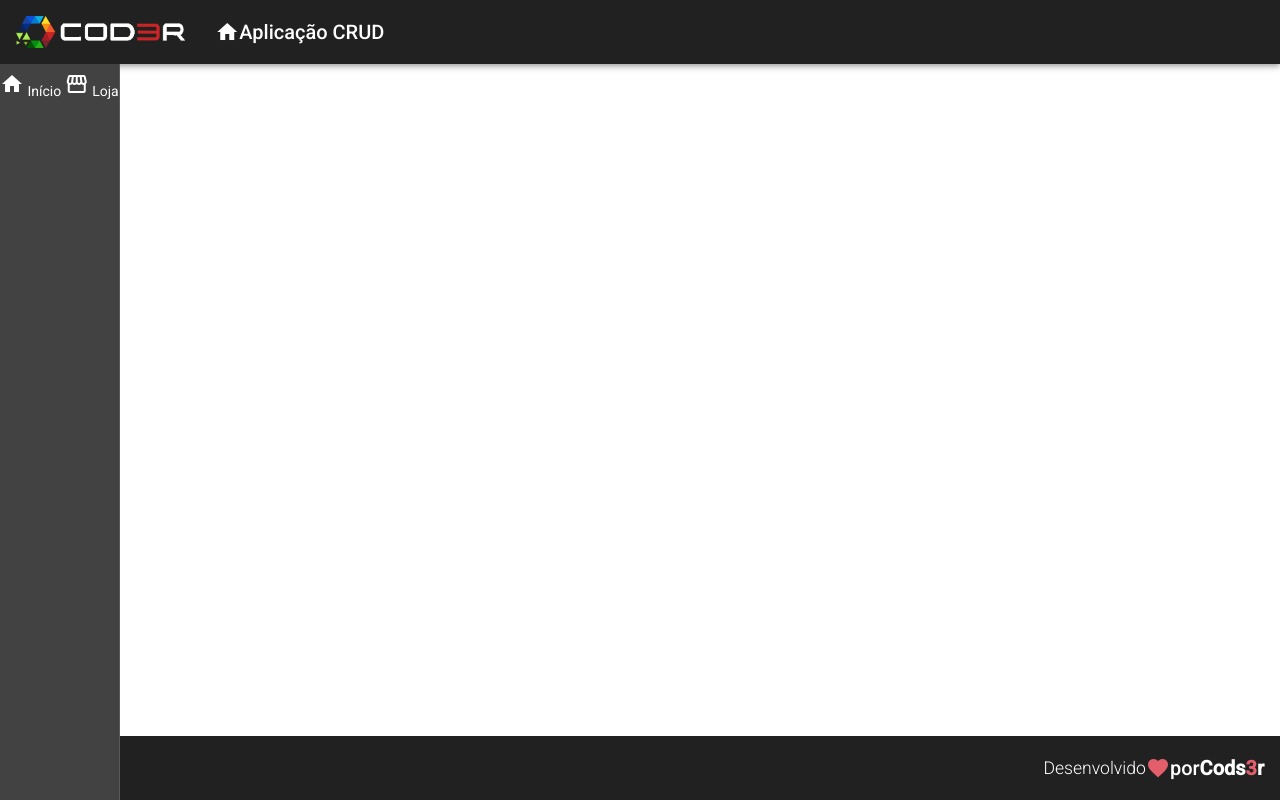
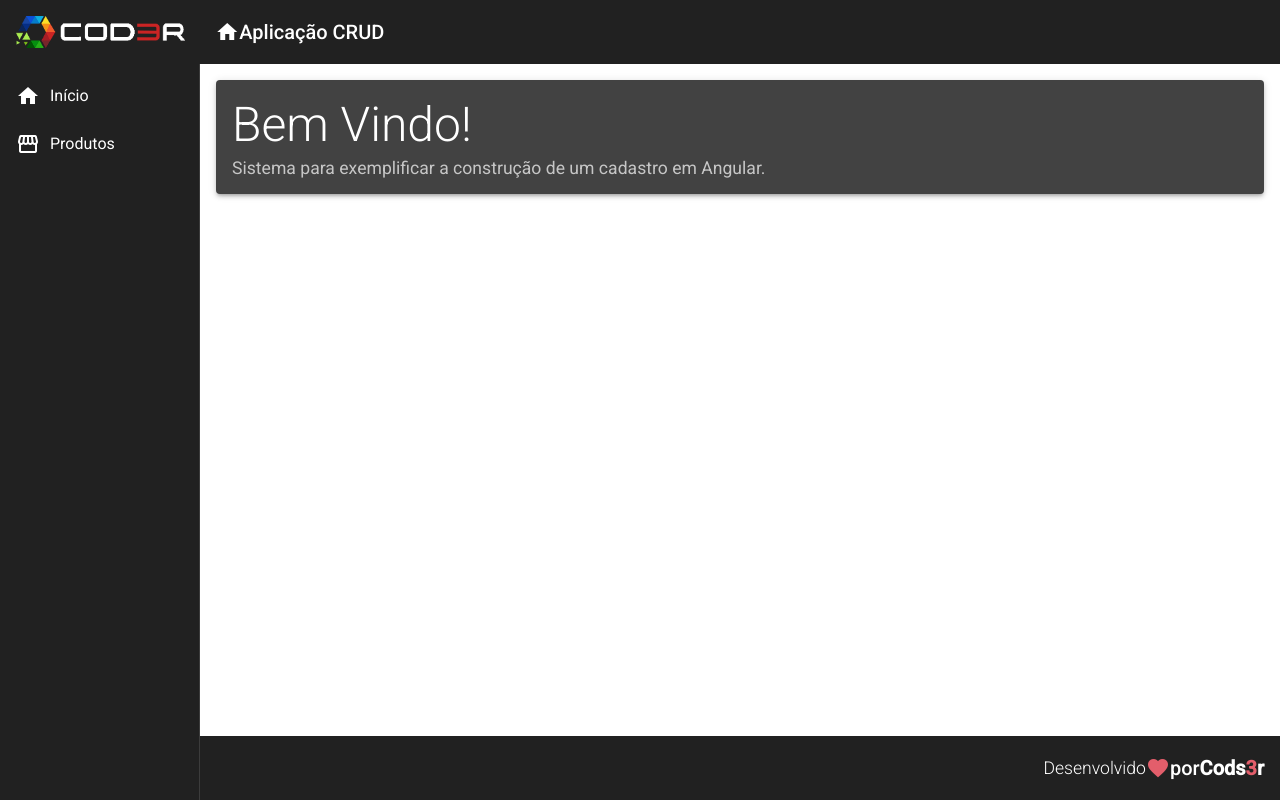
Before and after one commit to JonathanAndrade19/Curso_Angular9, an Angular app in the folder frontend/: page / in a window 1280 px wide. Built offline with nearby package versions, Linux system fonts and the light colour scheme.

Commit message:
creating the home page component

```diff
--- a/frontend/src/app/components/template/nav/nav.component.css
+++ b/frontend/src/app/components/template/nav/nav.component.css
@@ -0,0 +1,18 @@
+.sidenav{
+    background-color: #212121;
+    width: 200px;
+}
+
+.sidenav a{
+    color: #FFF;
+}
+
+.sidenav i{
+    padding-right: 10px;
+}
+
+.content{
+    padding: 16px;
+    background-color: white;
+    color: black;
+}
--- a/frontend/src/app/components/template/nav/nav.component.html
+++ b/frontend/src/app/components/template/nav/nav.component.html
@@ -1,18 +1,21 @@
 <mat-sidenav-container class="container">
     <mat-sidenav class="sidenav" mode="side" opened fixedInViewport="true" fixedTopGap="64">
-        <mat-nav-list>
-            <a>
+        <mat-nav-list class="nav-list">
+            <a mat-list-item>
                 <i class="material-icons">
                     home
                 </i>
                 Início
             </a>
-            <a>
+            <a mat-list-item>
                 <i class="material-icons">
                     storefront
                 </i>
-                Loja
+                Produtos
             </a>
         </mat-nav-list>
     </mat-sidenav>
+    <mat-sidenav-content class="content">
+        <app-home></app-home>
+    </mat-sidenav-content>
 </mat-sidenav-container>
--- /dev/null
+++ b/frontend/src/app/view/home/home.component.css
@@ -0,0 +1,8 @@
+.home .title{
+    font-size: 3rem;
+    font-weight: 300;
+    line-height: 1.2;
+}
+.home .subtitle{
+    font-size: 1.1rem;
+}
--- /dev/null
+++ b/frontend/src/app/view/home/home.component.html
@@ -0,0 +1,4 @@
+<mat-card class="home mat-elevation-z3">
+    <mat-card-title class="title">Bem Vindo!</mat-card-title>
+    <mat-card-subtitle class="subtitle">Sistema para exemplificar a construção de um cadastro em Angular.</mat-card-subtitle>
+</mat-card>
--- /dev/null
+++ b/frontend/src/app/view/home/home.component.ts
@@ -0,0 +1,15 @@
+import { Component, OnInit } from '@angular/core';
+
+@Component({
+  selector: 'app-home',
+  templateUrl: './home.component.html',
+  styleUrls: ['./home.component.css']
+})
+export class HomeComponent implements OnInit {
+
+  constructor() { }
+
+  ngOnInit(): void {
+  }
+
+}
```
Also changed, not shown: frontend/src/app/app.module.ts (+7 -3 lines).
